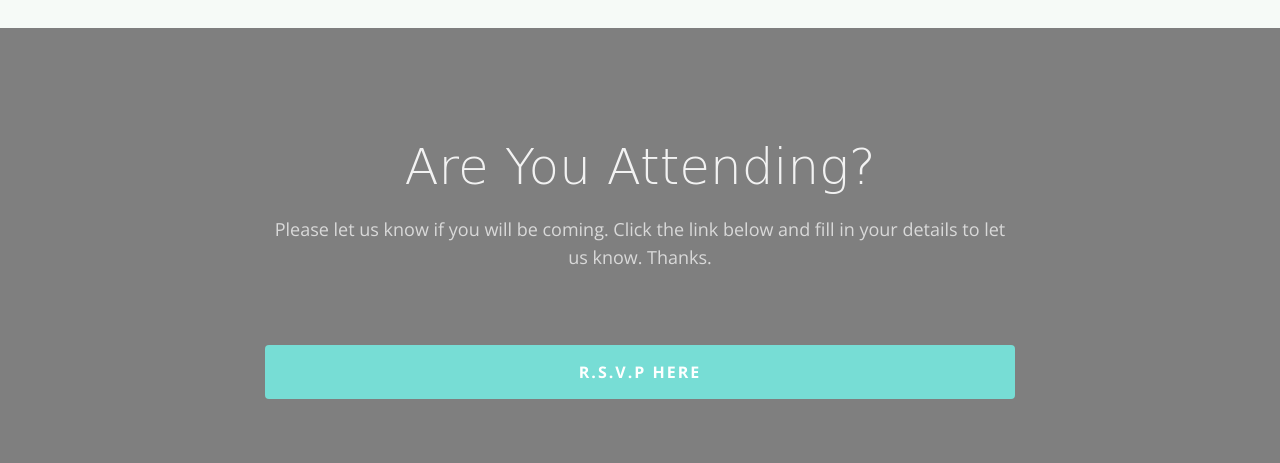
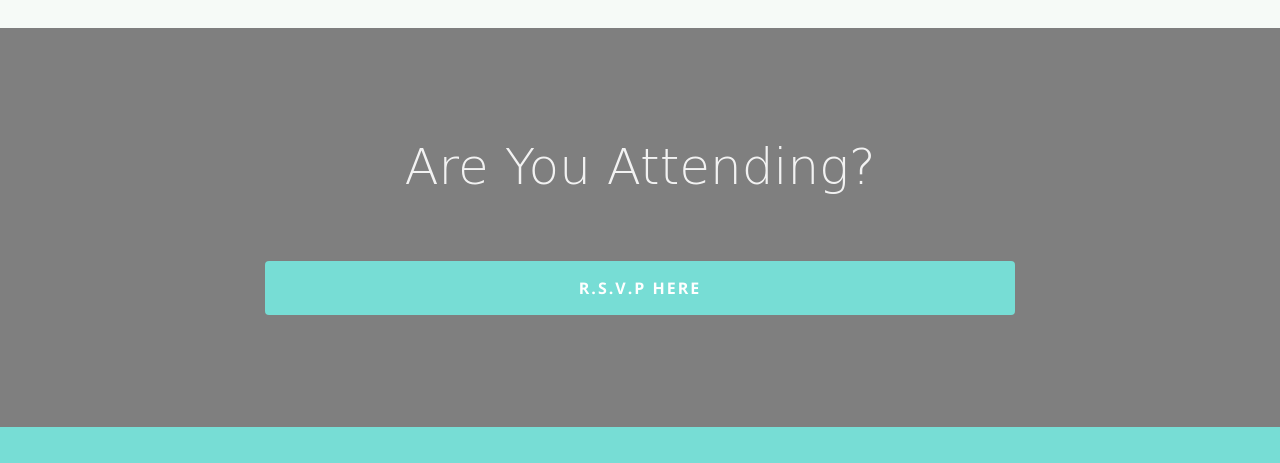
Before and after one commit to KamikaziD/wedding, a website: page index.html in a window 1280 px wide. Shown: the part 3775-4238 px from the top of the page. Drawn offline with nearby package versions, Linux system fonts and the light colour scheme; a script that the page names is missing; files whose address does not match are found by name; a web font is replaced by a local one.

Commit message:
Updated RSVP

```diff
--- a/index.html
+++ b/index.html
@@ -196,7 +196,6 @@
 				<div class="row animate-box">
 					<div class="col-md-8 col-md-offset-2 text-center heading-section">
 						<h2>Are You Attending?</h2>
-						<p>Please let us know if you will be coming. Click the link below and fill in your details to let us know. Thanks.
 					</div>
 				</div>
 				<div class="row animate-box">
```
